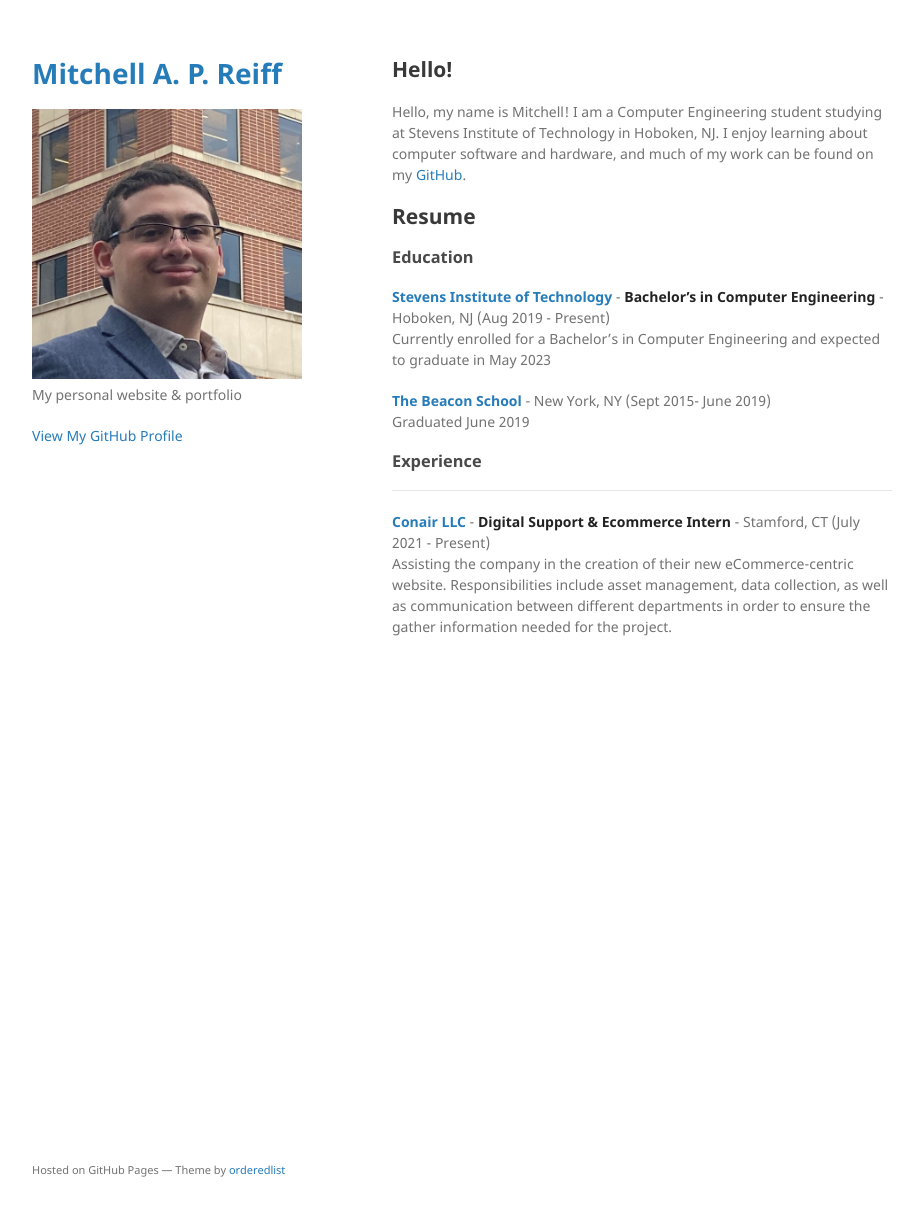
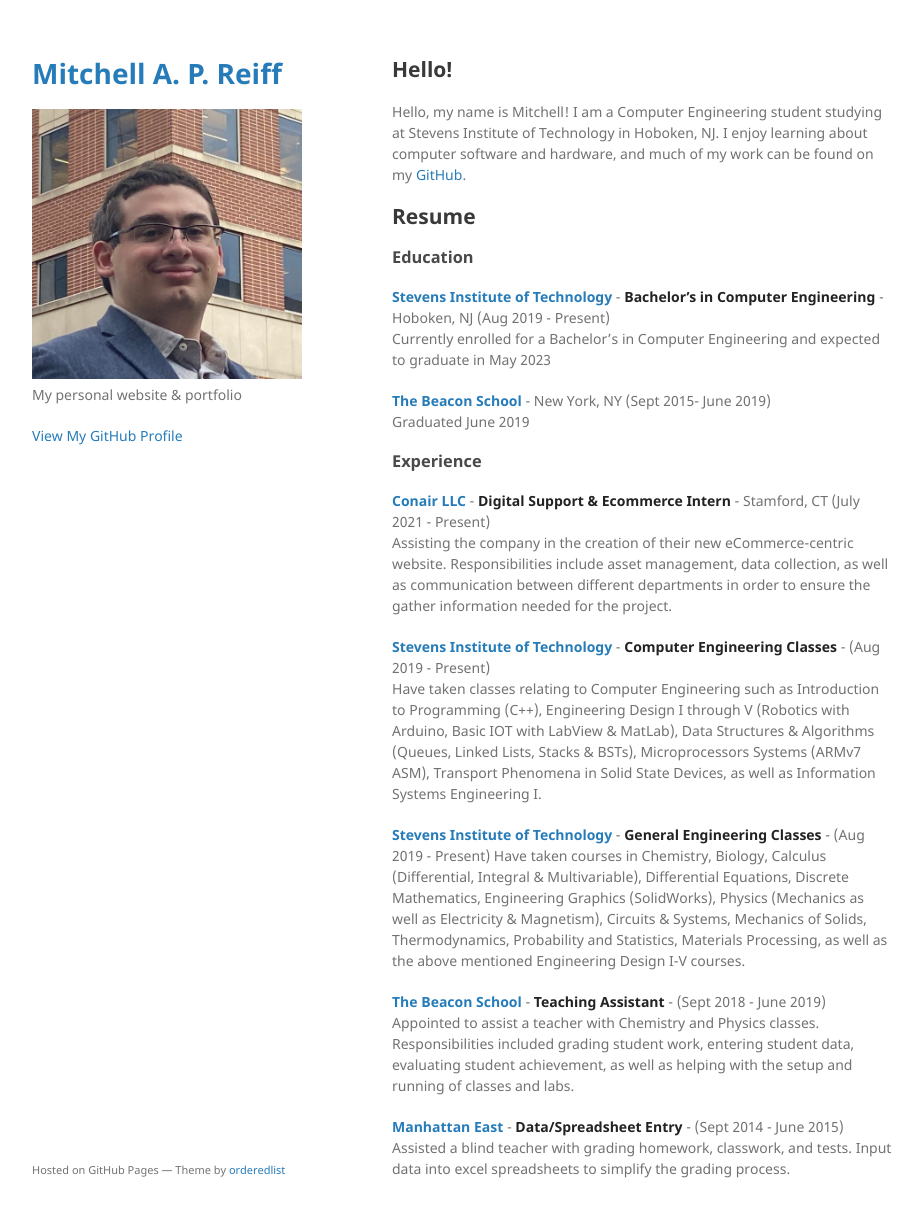
Before and after one commit to MAPReiff/MAPReiff.github.io, a Jekyll site: the page built from index.md, in a window 1280 px wide and 1249 px high. Shown: the top 1217 px of the window, without its empty margins (178-1100 px from the left). Built offline with Jekyll 4.4.1, drawn with Linux system fonts in a browser that asks for light colours; our own code applies the rules of GitHub Pages for plain Markdown files.

Commit message:
Added additional experience

```diff
--- a/index.md
+++ b/index.md
@@ -14,6 +14,18 @@
 
 ### Experience
 
-****
+
 **[Conair LLC](conair.com)** - **Digital Support & Ecommerce Intern** - Stamford, CT (July 2021 - Present)
 Assisting the company in the creation of their new eCommerce-centric website. Responsibilities include asset management, data collection, as well as communication between different departments in order to ensure the gather information needed for the project.
+
+**[Stevens Institute of Technology](https://stevens.edu)** - **Computer Engineering Classes** - (Aug 2019 - Present)
+Have taken classes relating to Computer Engineering such as Introduction to Programming (C++), Engineering Design I through V (Robotics with Arduino, Basic IOT with LabView & MatLab), Data Structures & Algorithms (Queues, Linked Lists, Stacks & BSTs), Microprocessors Systems (ARMv7 ASM), Transport Phenomena in Solid State Devices, as well as Information Systems Engineering I.
+
+**[Stevens Institute of Technology](https://stevens.edu)** - **General Engineering Classes** - (Aug 2019 - Present)
+Have taken courses in Chemistry, Biology, Calculus (Differential, Integral & Multivariable), Differential Equations, Discrete Mathematics, Engineering Graphics (SolidWorks), Physics (Mechanics as well as Electricity & Magnetism), Circuits & Systems, Mechanics of Solids, Thermodynamics, Probability and Statistics, Materials Processing, as well as the above mentioned Engineering Design I-V courses.
+
+**[The Beacon School](http://beaconschool.org/)** - **Teaching Assistant** - (Sept 2018 - June 2019)
+Appointed to assist a teacher with Chemistry and Physics classes. Responsibilities included grading student work, entering student data, evaluating student achievement, as well as helping with the setup and running of classes and labs.
+
+**[Manhattan East](https://www.manhattaneastschool.nyc/)** - **Data/Spreadsheet Entry** - (Sept 2014 - June 2015)
+Assisted a blind teacher with grading homework, classwork, and tests. Input data into excel spreadsheets to simplify the grading process.
```
